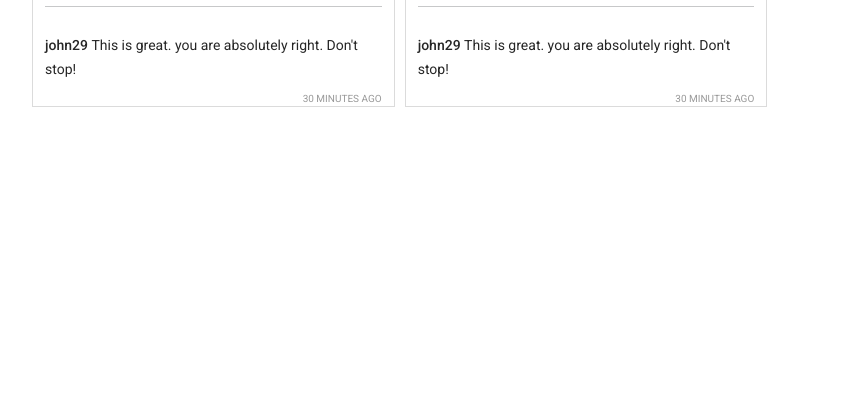
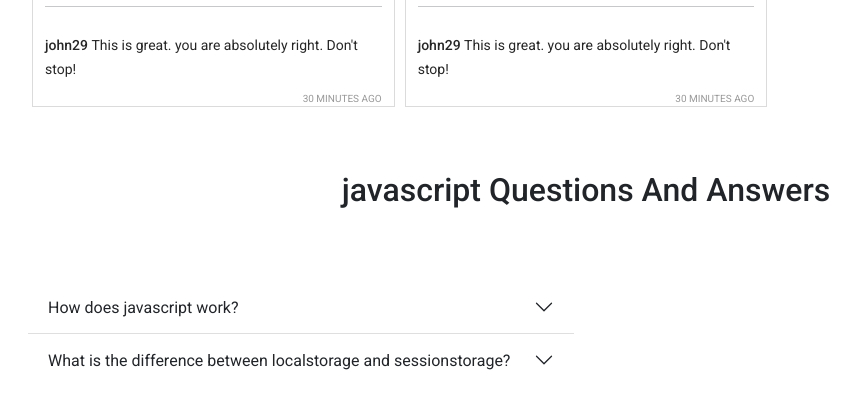
Before and after one commit to saifulislamhridoy/insta-shohor, a plain HTML site: page index.html in a window 1280 px wide. Shown: the part 1425-1833 px from the top of the page, without its empty margins (54-914 px from the left). Before the commit the page ends 1548 px from the top, so only its background shows below. Drawn offline with nearby package versions, Linux system fonts and the light colour scheme.

Commit message:
complete question answer

```diff
--- a/index.html
+++ b/index.html
@@ -77,7 +77,38 @@
                 <h1>Reported posts</h1>
             </div>
         </main>
+        <section class="container  my-5">
+            <h2 class="text-center mb-5 ">javascript Questions And Answers</h2>
+            <div class="row">
+              <div class="col-lg-6 mt-4 order-sm-1">
+               <div class="accordion accordion-flush" id="accordionFlushExample">
+                 <div class="accordion-item">
+                   <h2 class="accordion-header" id="flush-headingOne">
+                     <button class="accordion-button collapsed" type="button" data-bs-toggle="collapse" data-bs-target="#flush-collapseOne" aria-expanded="false" aria-controls="flush-collapseOne">
+                       How does javascript work?
+                     </button>
+                   </h2>
+                   <div id="flush-collapseOne" class="accordion-collapse collapse" aria-labelledby="flush-headingOne" data-bs-parent="#accordionFlushExample">
+                     <div class="accordion-body">জাভাস্ক্রিপ্ট হল একটি ক্লাইন্ট সাইড স্ক্রিপ্টিং ল্যাংগুয়েজ বা ব্রাউজার স্ক্রিপ্টিং। ক্লাইন্ট সাইড স্ক্রিপ্টিং ল্যাংগুয়েজ এর অর্থ হচ্ছে ব্রাউজার এই স্ক্রিপ্টগুলোকে রান করবে। ক্লাইন্ট সাইড এর বিপরীত হল সার্ভার সাইড, সার্ভার সাইড ল্যাংগুয়েজ গুলোর কোড ওয়েব সার্ভার এর মাধ্যমে রান হয়।জাভাস্ক্রিপ্ট মুলত ৩টি জিনিস নিয়ে তৈরী ১. ECMAScript এটা হচ্ছে জাভাস্ক্রিপ্টের মুল অংশ বা core functionality ২. DOM  এটা ওয়েব পেজের কনটেন্টের সাথে কাজ করে  ৩. BOM এটা ব্রাউজারের সাথে কাজ করে।</div>
+                   </div>
+                 </div>
+                 <div class="accordion-item">
+                   <h2 class="accordion-header" id="flush-headingThree">
+                     <button class="accordion-button collapsed" type="button" data-bs-toggle="collapse" data-bs-target="#flush-collapseThree" aria-expanded="false" aria-controls="flush-collapseThree">
+                       What is the difference between localstorage and sessionstorage?
+                     </button>
+                   </h2>
+                   <div id="flush-collapseThree" class="accordion-collapse collapse" aria-labelledby="flush-headingThree" data-bs-parent="#accordionFlushExample">
+                     <div class="accordion-body">লোকাল স্টোরেজের সাইজ ১০ এমবি অনেকে ৫ এমবি ও বলে থাকে। আর সেশন স্টোরেজের সাইজ ৫ এমবি
+                        । লোকাল স্টোরেজের ডাটা নিজ হাতে ডিলিট করতে হয়।আর সেশন স্টোরেজের ডাটা ব্রাউজার অথবা ট্যাব বন্ধ করলে স্টোরেজ ক্লিয়ার হয়ে যায়।লোকাল স্টোরেজ কোন নির্দিষ্ট ট্যাবের জন্য কাজ না করে যেকোন ট্যাবের জন্য কাজ করে। আর সেশন স্টোরেজ কোন নির্দিষ্ট ট্যাবের জন্য কাজ করে আর ট্যাব বন্ধ করলে ডাটা মুছে যায়।</div>
+                   </div>
+                 </div>
+               </div>
+              </div>
+            </div>
+           </section>
         <footer></footer>
+        <script src="https://cdn.jsdelivr.net/npm/bootstrap@5.0.2/dist/js/bootstrap.bundle.min.js" integrity="sha384-MrcW6ZMFYlzcLA8Nl+NtUVF0sA7MsXsP1UyJoMp4YLEuNSfAP+JcXn/tWtIaxVXM" crossorigin="anonymous"></script>
 
         <!-- add javascript  file  -->
         <script src="./js/app.js"></script>
--- a/js/app.js
+++ b/js/app.js
@@ -51,7 +51,6 @@ const switchTab = (id) => {
 };
 
 const createPost = (post) => {
-  console.log(post)
     const image = post.image;
     const div = document.createElement( "article" );
     div.classList.add( "post" );
```
